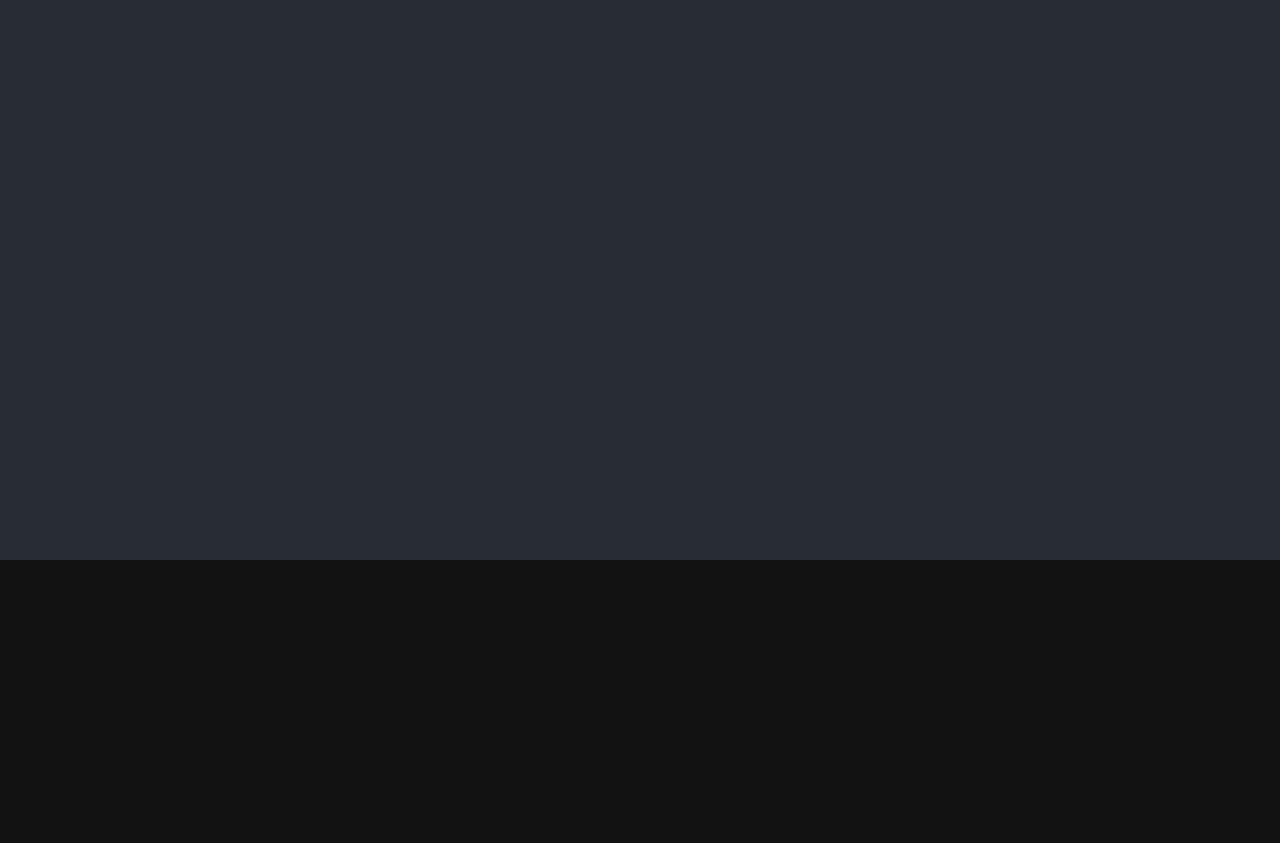
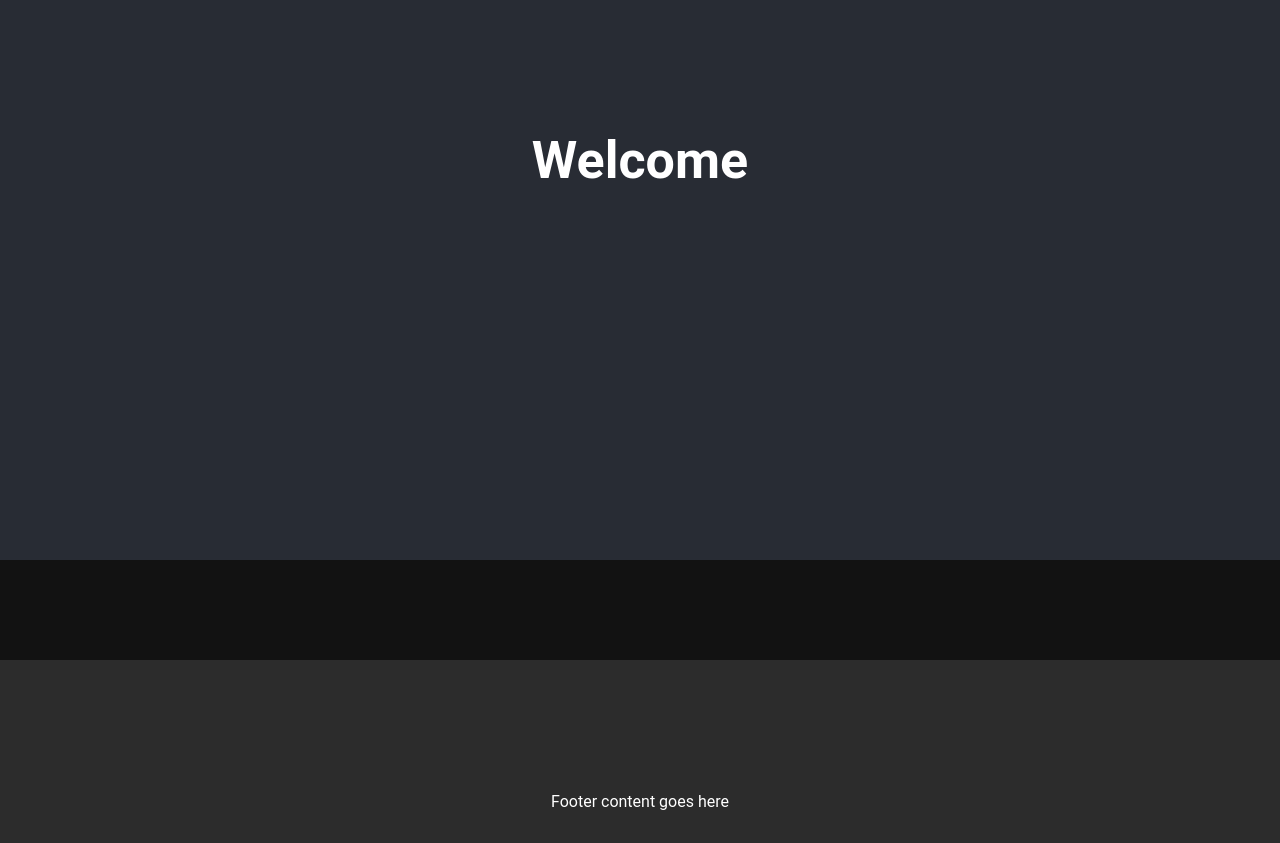
Before and after one commit to dthisner/learning-Learn-React-JS-the-fast-way, a React (Create React App) app: page / in a window 1280 px wide. Shown: the part 240-1083 px from the top of the page. Before the commit the page ends 800 px from the top, so only its background shows below. Built offline with nearby package versions, Linux system fonts and the light colour scheme.

Commit message:
lesson 14

```diff
--- a/src/App.js
+++ b/src/App.js
@@ -5,8 +5,11 @@ function App() {
   return (
     <div className="App">
       <header className="App-header">
-
+        <h1>Welcome</h1>
       </header>
+      <footer className='footer'>
+        <p className='footer'>Footer content goes here</p>
+      </footer>
     </div>
   );
 }
```
Also changed, not shown: src/components/Header.js (added, +12 -0 lines).
